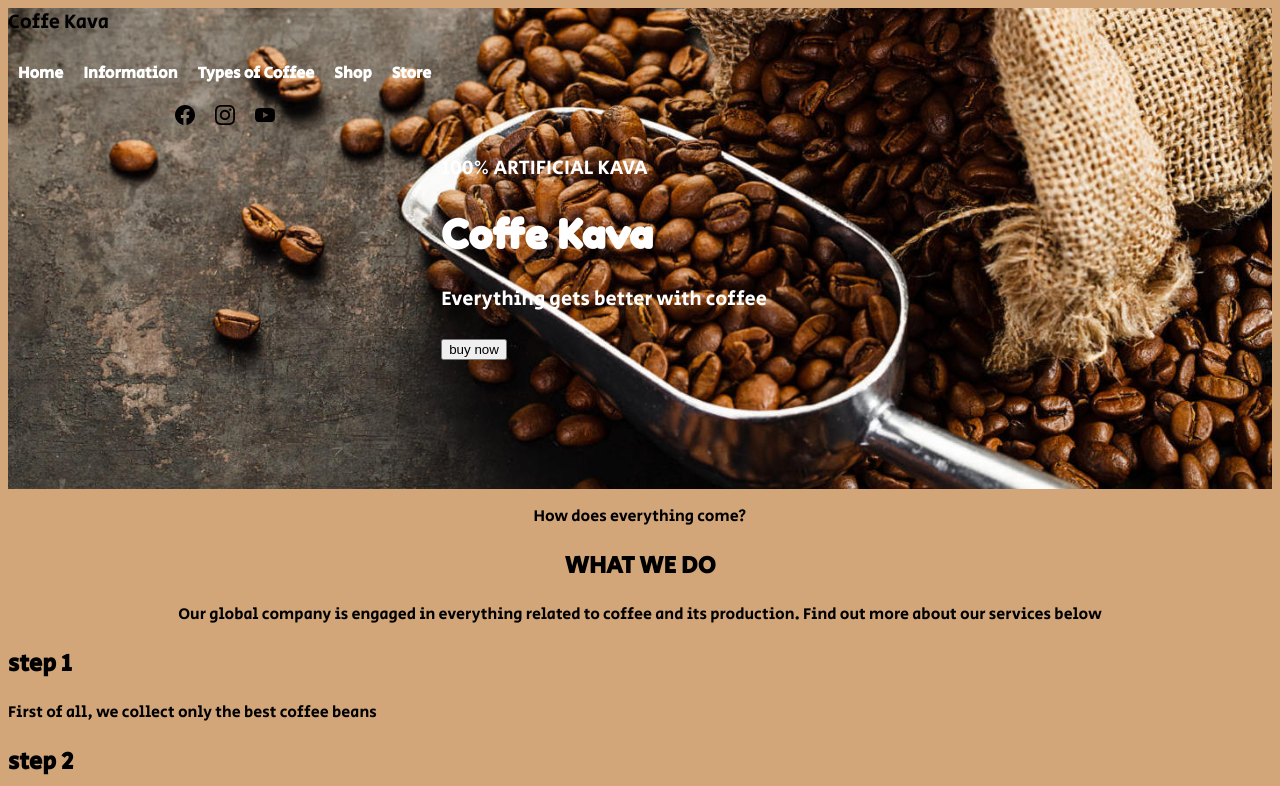
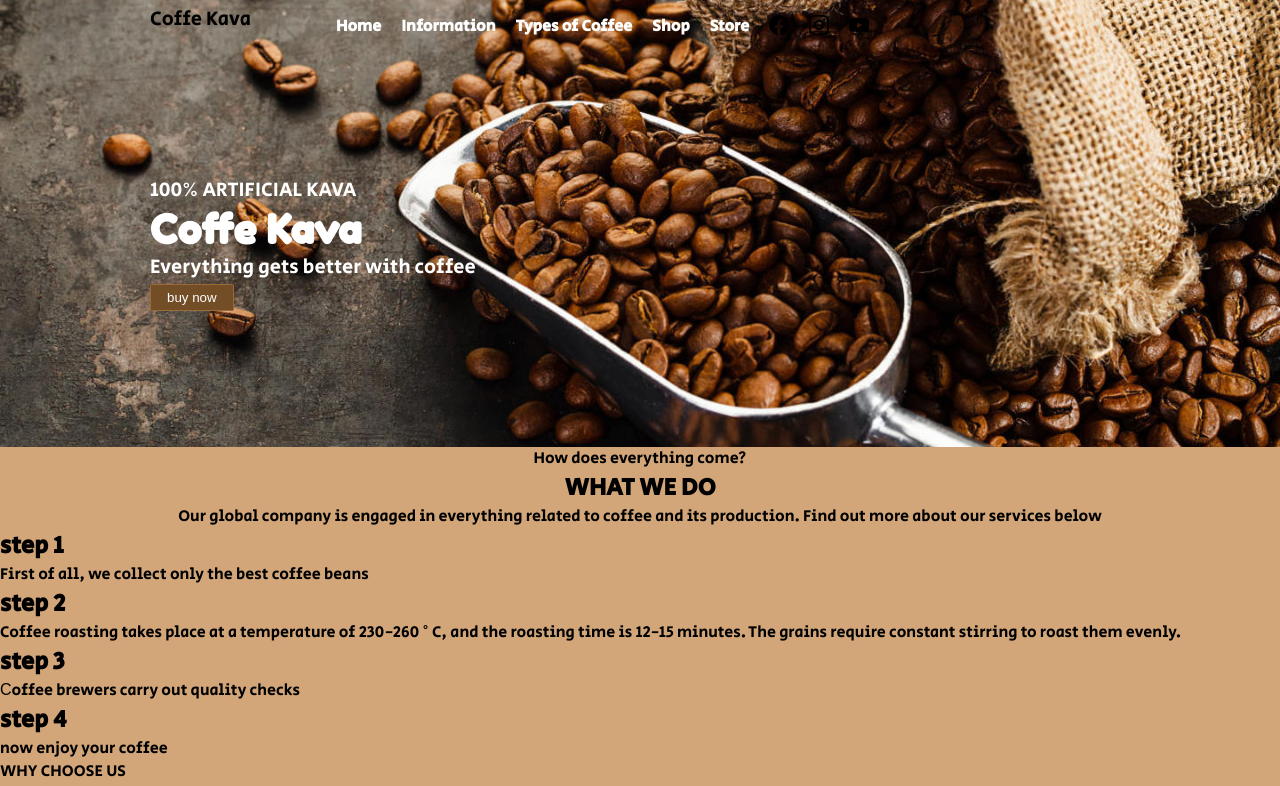
Before and after one commit to koldovsky/604-team-01, a plain HTML site: page index.html in a window 1280 px wide. Shown: the top 786 px of the page. Drawn offline with Linux system fonts and the light colour scheme.

Commit message:
heder css

```diff
--- a/css/index.css
+++ b/css/index.css
@@ -1,34 +1,47 @@
-@import url('https://fonts.googleapis.com/css2?family=Fredoka+One&family=Secular+One&display=swap');
+@import url('https://fonts.googleapis.com/css2?family=Fredoka+One&family=Secular+One&display=swap'); :root {
+  font-family: 'Secular One', sans-serif;
+}
 
-:root {
-    font-family: 'Secular One', sans-serif;
+* {
+  margin: 0;
+  padding: 0;
+  border: 0;
+}
 
-}
 #home {
   background-image: url(../img/background-img/headcoffe.jpg);
   background-size: cover;
-    display: flex;
   font-size: 20px;
   background-color: grey;
+}
+@media (min-width: 550px) {
+  heder nav{
+    display: flex;
+  }
+}
 
+header {
+  padding: 5px;
+}
+
+.container {
+    max-width: 980px;
+    margin: auto;
 
 }
+
 .banner {
   min-height: 100px;
   margin-top: 10%;
   margin-bottom: 10%;
-
-
-color:white;
+  color: white;
 }
-
 
 .informationlogo {
   text-transform: undeercase;
   text-align: center;
+}
 
-
-}
 header nav .logo-icon {
   display: flex;
   height: 44px;
@@ -48,6 +61,7 @@
 header .social {
   display: flex;
   justify-content: center;
+  color: white;
 }
 
 header nav .social a {
@@ -56,23 +70,26 @@
   padding: 0px;
   border: 15px;
   margin: 10px;
+  color: white;
 }
-
-
 
 header .menu {
   display: flex;
 }
+
 header .social {
   display: flex;
+  color: white;
 }
 
 h1 {
   font-family: 'Fredoka One', cursive;
 }
+
 body {
   background-color: #d2a679;
 }
+
 .button {
   padding: 0.35em 1.2em;
   border: 0.1em solid #996b37;
@@ -84,20 +101,24 @@
   transition: color 0.7s;
   background-color: #734d26;
 }
+
 .button:hover {
   color: #000000;
   background-color: #ffffff;
   cursor: pointer;
 }
+
 .info .buttons {
   display: flex;
   justify-content: space-around;
 }
+
 .info article {
   background-image: url(../img/beige.jpg);
   background-repeat: no-repeat;
-background-size:cover;
+  background-size: cover;
 }
+
 .taste {
   position: absolute;
   color: green;
--- a/index.html
+++ b/index.html
@@ -12,10 +12,10 @@
 <body>
   <!-- Artur Bezushko -->
   <header id="home">
-    <nav class="buttonlogo">
+    <nav class="logo container"  style="display: flex;" >
       <div class="logo">
         <a class="logo-icon" img src="img/my-coffee.jpg" alt="coffeelogo">Coffe Kava</a>
-      </div>
+     </div>
       <div class="menu">
         <a href="#home">Home</a>
         <a href="#information">Information</a>
@@ -27,13 +27,15 @@
         <a href="https://www.facebook.com/"><img src="img/icon-social/facebook.svg" alt="facebook"/></a>
         <a href="https://www.instagram.com/"><img src="img/icon-social/instagram.svg" alt="instagram"/></a>
         <a href="https://www.youtube.com/"><img src="img/icon-social/youtube.svg" alt="youtube"/></a>
-      </div>
+
+
+     </div>
     </nav>
-    <div class="banner">
+    <div class="banner container">
       <p>100% ARTIFICIAL KAVA</p>
       <h1>Coffe Kava</h1>
       <p>Everything gets better with coffee</p>
-      <button class="buttonbuy">buy now</button>
+      <button class="button">buy now</button>
     </div>
   </header>
 
```
Lines whose indentation alone changed are shown as unchanged.
